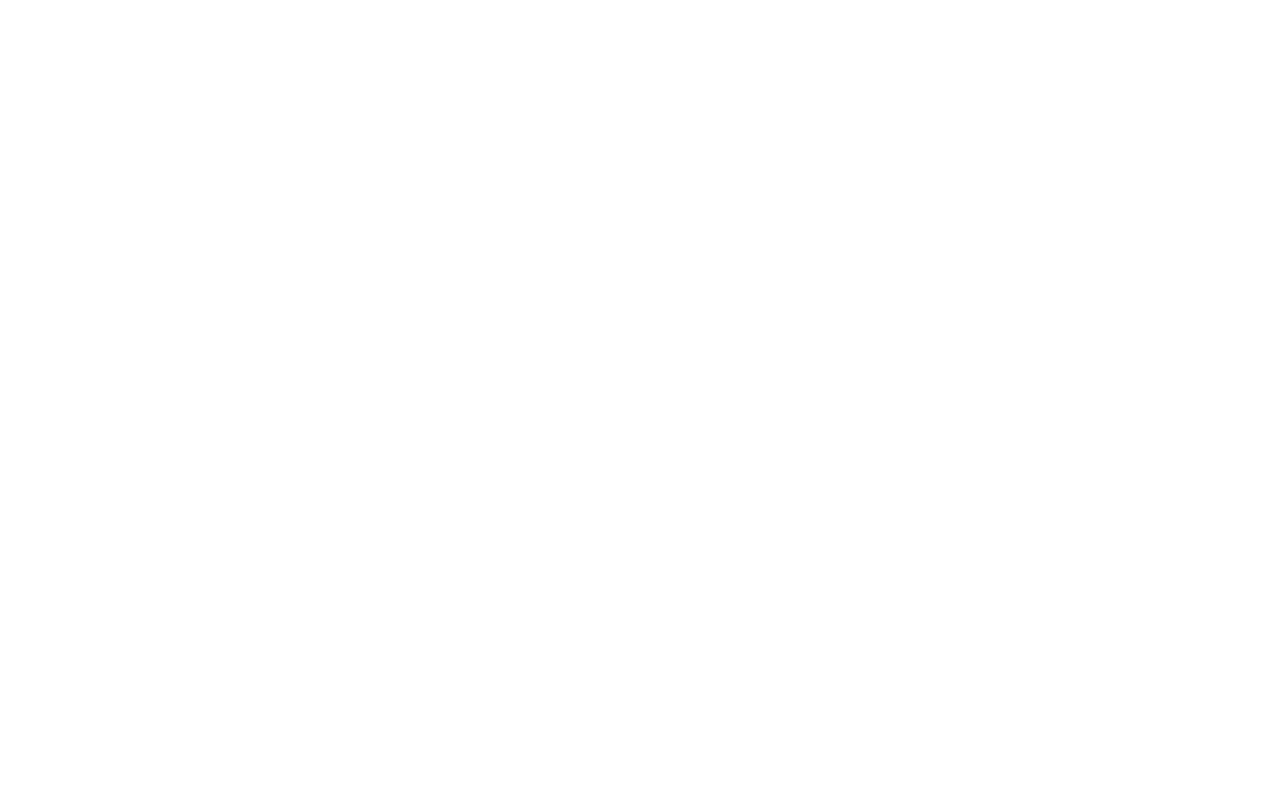
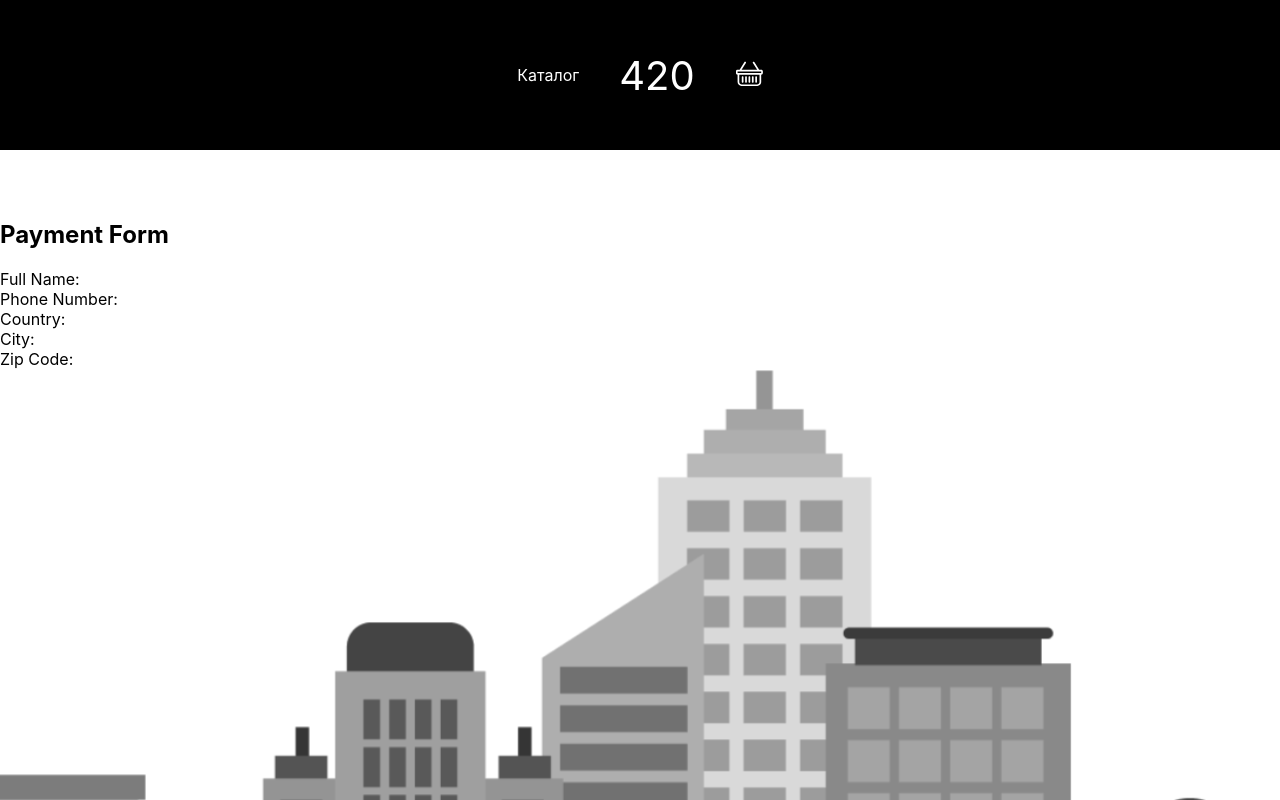
Before and after one commit to StanislavKrymniak/420-shop, a React (Create React App) app in the folder react-app/: page /payment in a window 1280 px wide. Before the commit this address had no page. Shown: the top 800 px of the page. Built offline with nearby package versions, Linux system fonts and the light colour scheme.

Commit message:
commiting changes

```diff
--- a/react-app/src/App.js
+++ b/react-app/src/App.js
@@ -6,6 +6,7 @@
 import Navigation from './routes/navigation/navigation.component';
 import Category from './routes/category/category.component';
 import CategoryItem from './routes/category-item/category-item.component';
+import PaymentForm from './components/payment-form/payment-form';
 import { CartComponent } from './components/cart/cart.component';
 import store from './store/store'
 import { Provider } from 'react-redux';
@@ -21,6 +22,7 @@
           <Route path='shop/:category' element={<Category />} />
           <Route path='shop/:category/:productId' element={<CategoryItem />} />
           <Route path='/cart' element={<CartComponent />}/>
+          <Route path='/payment' element={<PaymentForm />} />
       </Route>
     </Routes>
     </Provider>
--- /dev/null
+++ b/react-app/src/components/payment-form/payment-form.jsx
@@ -0,0 +1,22 @@
+import React from 'react';
+import { useSelector } from 'react-redux';
+import { selectCheckoutDetails } from '../../store/checkout/checkout.selector';
+import './payment-form.scss'
+
+
+export const PaymentForm = () => {
+  const checkoutDetails = useSelector(selectCheckoutDetails);
+
+  return (
+    <div className='payment_container'>
+      <h2>Payment Form</h2>
+      <div>Full Name: {checkoutDetails.fullName}</div>
+      <div>Phone Number: {checkoutDetails.phoneNumber}</div>
+      <div>Country: {checkoutDetails.country}</div>
+      <div>City: {checkoutDetails.city}</div>
+      <div>Zip Code: {checkoutDetails.zipCode}</div>
+    </div>
+  );
+};
+
+export default PaymentForm;
--- /dev/null
+++ b/react-app/src/components/payment-form/payment-form.scss
@@ -0,0 +1,3 @@
+.payment_container {
+    padding: 200px 0 0 0;
+}
```
